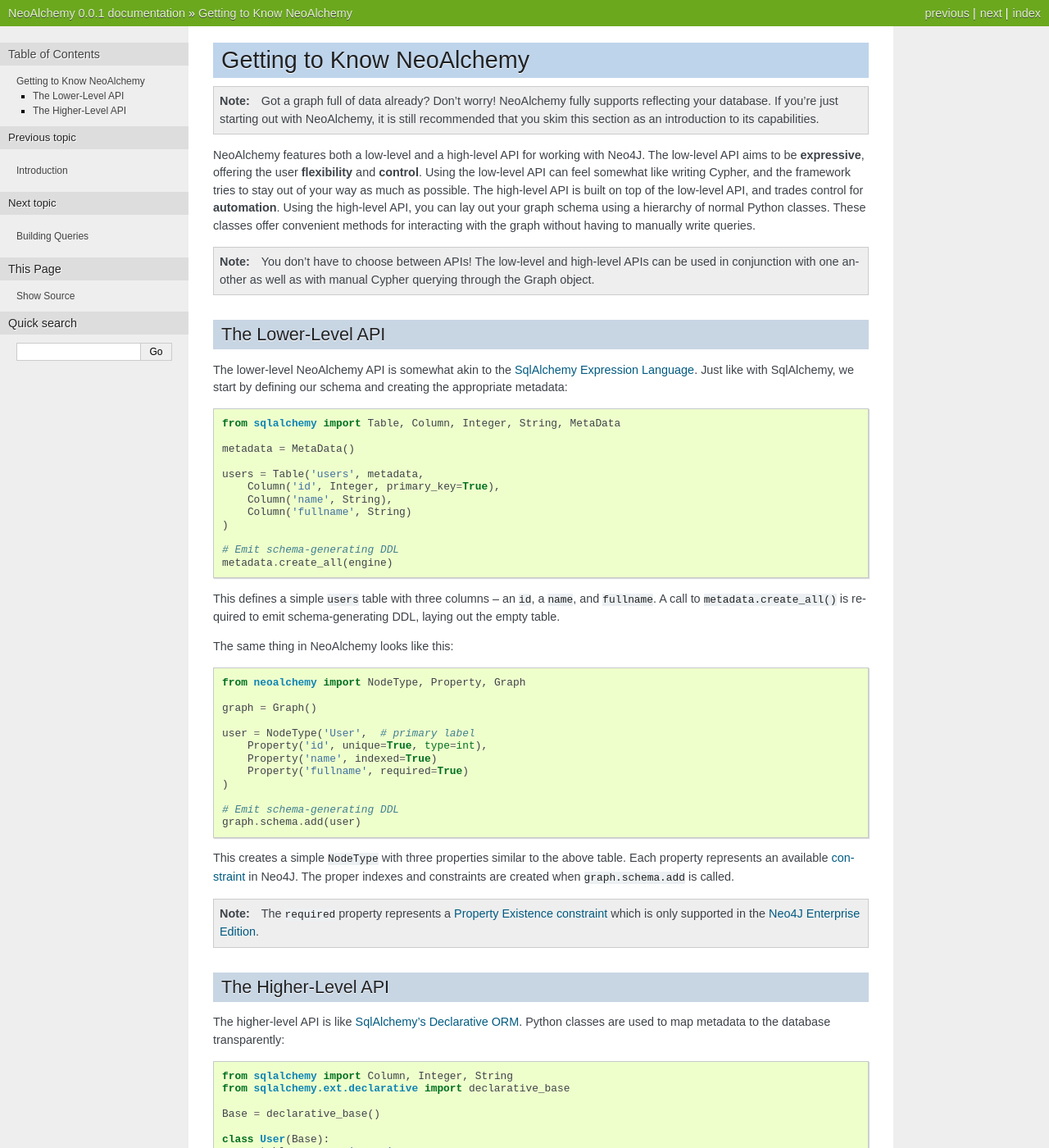
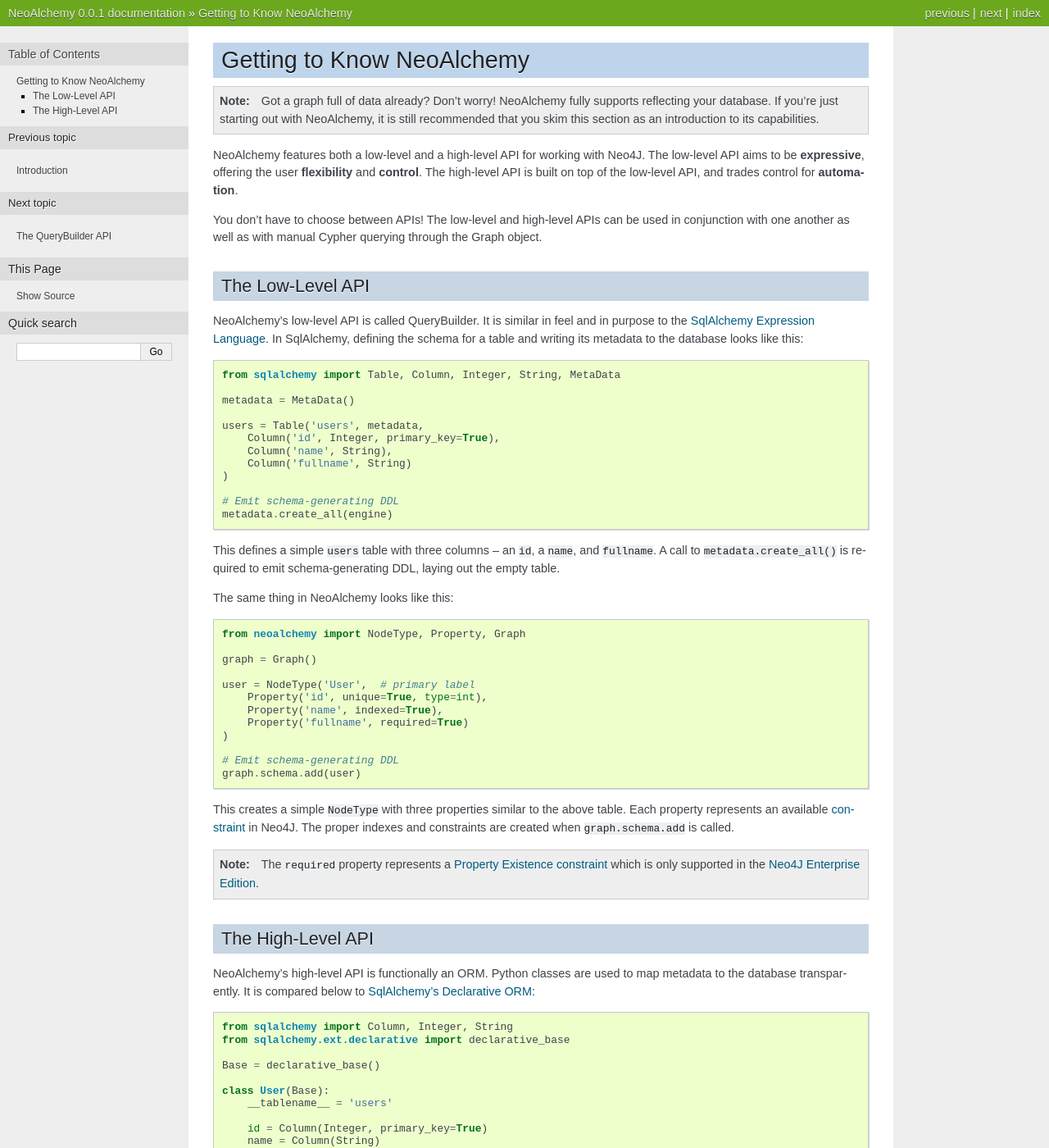
Before and after one commit to TwoBitAlchemist/NeoAlchemy, a Sphinx documentation site: the page built from source/apis.rst, in a window 1280 px wide and 1400 px high. Shown: the whole window at 82% size. Built offline with Sphinx 7.4.7, drawn with Linux system fonts in a browser that asks for light colours; some of the changed text lies outside the part shown.

Commit message:
More documentation improvements and a bugfix

```diff
--- a/source/apis.rst
+++ b/source/apis.rst
@@ -12,26 +12,21 @@ Getting to Know NeoAlchemy
 
 NeoAlchemy features both a low-level and a high-level API for working with
 Neo4J. The low-level API aims to be **expressive**, offering the user
-**flexibility** and **control**. Using the low-level API can feel somewhat
-like writing Cypher, and the framework tries to stay out of your way as much as
-possible. The high-level API is built on top of the low-level API, and trades
-control for **automation**. Using the high-level API, you can lay out your
-graph schema using a hierarchy of normal Python classes. These classes offer
-convenient methods for interacting with the graph without having to manually
-write queries.
+**flexibility** and **control**.  The high-level API is built on top of the
+low-level API, and trades control for **automation**.
 
-.. note::
-    You don't have to choose between APIs! The low-level and high-level APIs
-    can be used in conjunction with one another as well as with manual Cypher
-    querying through the Graph object.
+You don't have to choose between APIs! The low-level and high-level APIs can be
+used in conjunction with one another as well as with manual Cypher querying
+through the Graph object.
 
 
-The Lower-Level API
+The Low-Level API
 -------------------
 
-The lower-level NeoAlchemy API is somewhat akin to the `SqlAlchemy Expression
-Language`_. Just like with SqlAlchemy, we start by defining our schema and
-creating the appropriate metadata::
+NeoAlchemy's low-level API is called QueryBuilder. It is similar in feel and
+in purpose to the `SqlAlchemy Expression Language`_. In SqlAlchemy, defining
+the schema for a table and writing its metadata to the database looks like
+this::
 
     from sqlalchemy import Table, Column, Integer, String, MetaData
 
@@ -59,7 +54,7 @@ The same thing in NeoAlchemy looks like this::
 
     user = NodeType('User',  # primary label
         Property('id', unique=True, type=int),
-        Property('name', indexed=True)
+        Property('name', indexed=True),
         Property('fullname', required=True)
     )
 
@@ -76,11 +71,12 @@ proper indexes and constraints are created when ``graph.schema.add`` is called.
     which is only supported in the `Neo4J Enterprise Edition`_.
 
 
-The Higher-Level API
+The High-Level API
 -------------------
 
-The higher-level API is like `SqlAlchemy's Declarative ORM`_. Python classes
-are used to map metadata to the database transparently::
+NeoAlchemy's high-level API is functionally an ORM. Python classes are used to
+map metadata to the database transparently. It is compared below to
+`SqlAlchemy's Declarative ORM`_::
 
     from sqlalchemy import Column, Integer, String
     from sqlalchemy.ext.declarative import declarative_base
@@ -113,11 +109,14 @@ The same thing in NeoAlchemy looks like this::
     # No user action required
 
 Notice that unlike SqlAlchemy, we have far less to import and we do not need
-to manually trigger metadata creation. Since every class is connected to a
-graph explicitly via its ``.graph`` property, users running multiple instances
-of Neo4J should have no trouble distinguishing which classes map to which
-graphs, even if multiple classes touching different graphs are grouped in the
-same file.
+to manually trigger metadata creation. We also don't have to explicitly
+specify a primary label for our underlying ``NodeType``. NeoAlchemy uses the
+name of the class if none is specified.
+
+Since every class is connected to a graph explicitly via its ``.graph``
+property, users running multiple instances of Neo4J should have no trouble
+distinguishing which classes map to which graphs, even if multiple classes
+touching different graphs are grouped in the same file.
 
 
 .. _SqlAlchemy Expression Language: http://docs.sqlalchemy.org/en/latest/core/tutorial.html
```
Also changed, not shown: README.md (+52 -2 lines), source/index.rst (+17 -2 lines), source/intro.rst (+0 -8 lines), source/low-api.rst (deleted, +0 -7 lines), source/query-builder.rst (added, +80 -0 lines), 1 other file.
